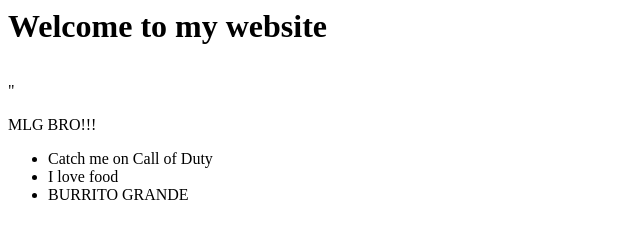
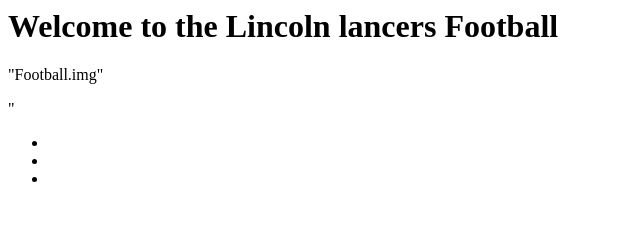
Before and after one commit to davidcelis123/Lincoln-Lancers-Football, a plain HTML site: page index.html in a window 1280 px wide. Shown: the whole page, without its empty margins (0-640 px from the left). Drawn offline with Linux system fonts and the light colour scheme.

Commit message:
Its my team

```diff
--- a/index.html
+++ b/index.html
@@ -1,18 +1,18 @@
 <html>
 <head>
 <link rel="" type"" href=>
-	<title>Willy Boi</title>
+	<title> Lincoln Lancers Football </title>
 </head>
 <h></h>
 <body>
-<h1>Welcome to my website </h1>
-<img src=>
+<h1>Welcome to the Lincoln lancers Football </h1>
+<img src=>"Football.img"
 	<p>"</p>
-	<p id="sentence2">MLG BRO!!!</p>
+	<p</p>
 <ul>
-	<li>Catch me on Call of Duty</li>
-	<li>I love food</li>
-	<li>BURRITO GRANDE</li>
+	<li></li>
+	<li></li>
+	<li></li>
 </ul>
 </body>
 </html>
```
